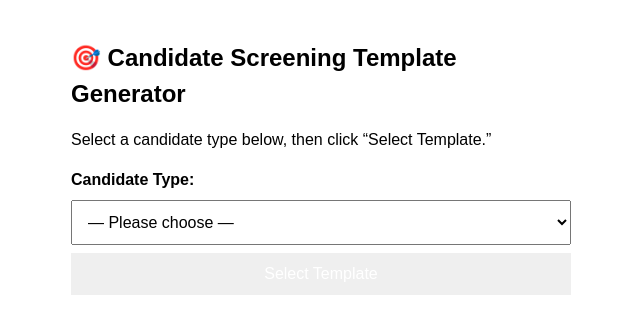
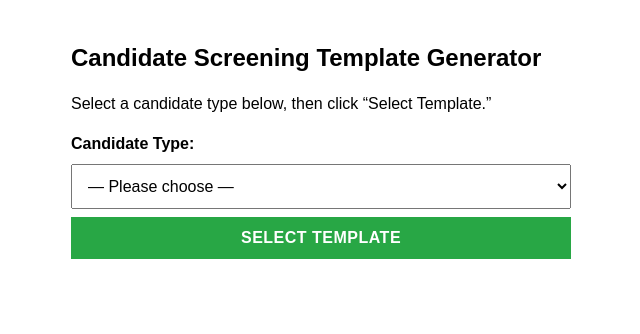
Before and after one commit to traybark/candidate-template-generator, a plain HTML site: page index.html in a window 1280 px wide. Shown: the whole page, without its empty margins (319-959 px from the left). Drawn offline with Linux system fonts and the light colour scheme.

Commit message:
Update index.html

```diff
--- a/index.html
+++ b/index.html
@@ -1,4 +1,3 @@
-
 <!DOCTYPE html>
 <html lang="en">
 <head>
@@ -23,18 +22,22 @@
       box-sizing: border-box;
     }
     button {
-      background-color: #0063CI;
+      background-color: #28a745;
       color: white;
       border: none;
       cursor: pointer;
+      font-weight: bold;
+      text-transform: uppercase;
+      letter-spacing: 0.5px;
+      transition: background-color 0.3s ease;
     }
     button:hover {
-      opacity: 0.9;
+      background-color: #218838;
     }
   </style>
 </head>
 <body>
-  <h2>🎯 Candidate Screening Template Generator</h2>
+  <h2>Candidate Screening Template Generator</h2>
   <p>Select a candidate type below, then click “Select Template.”</p>
 
   <label for="templateSelect"><strong>Candidate Type:</strong></label>
```
